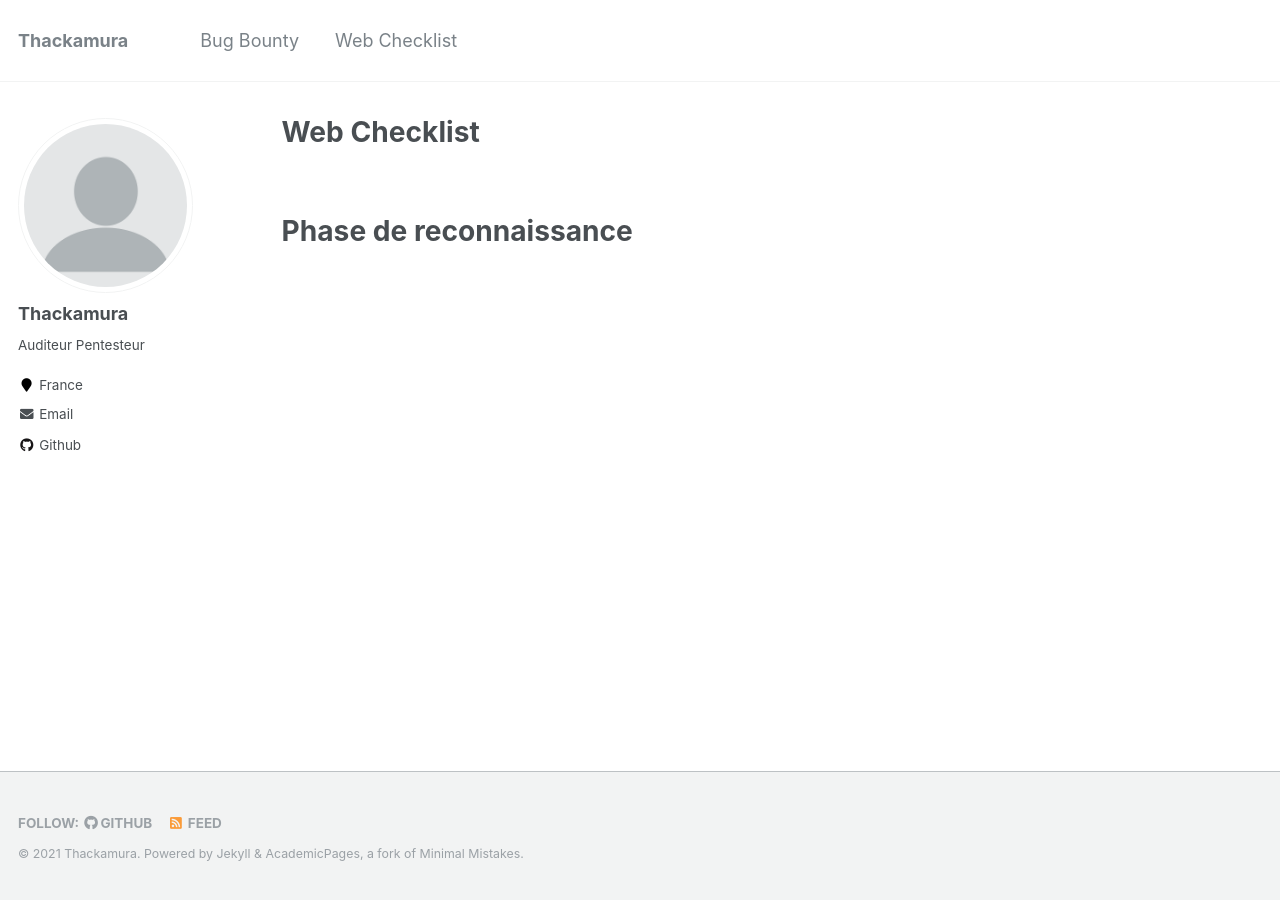
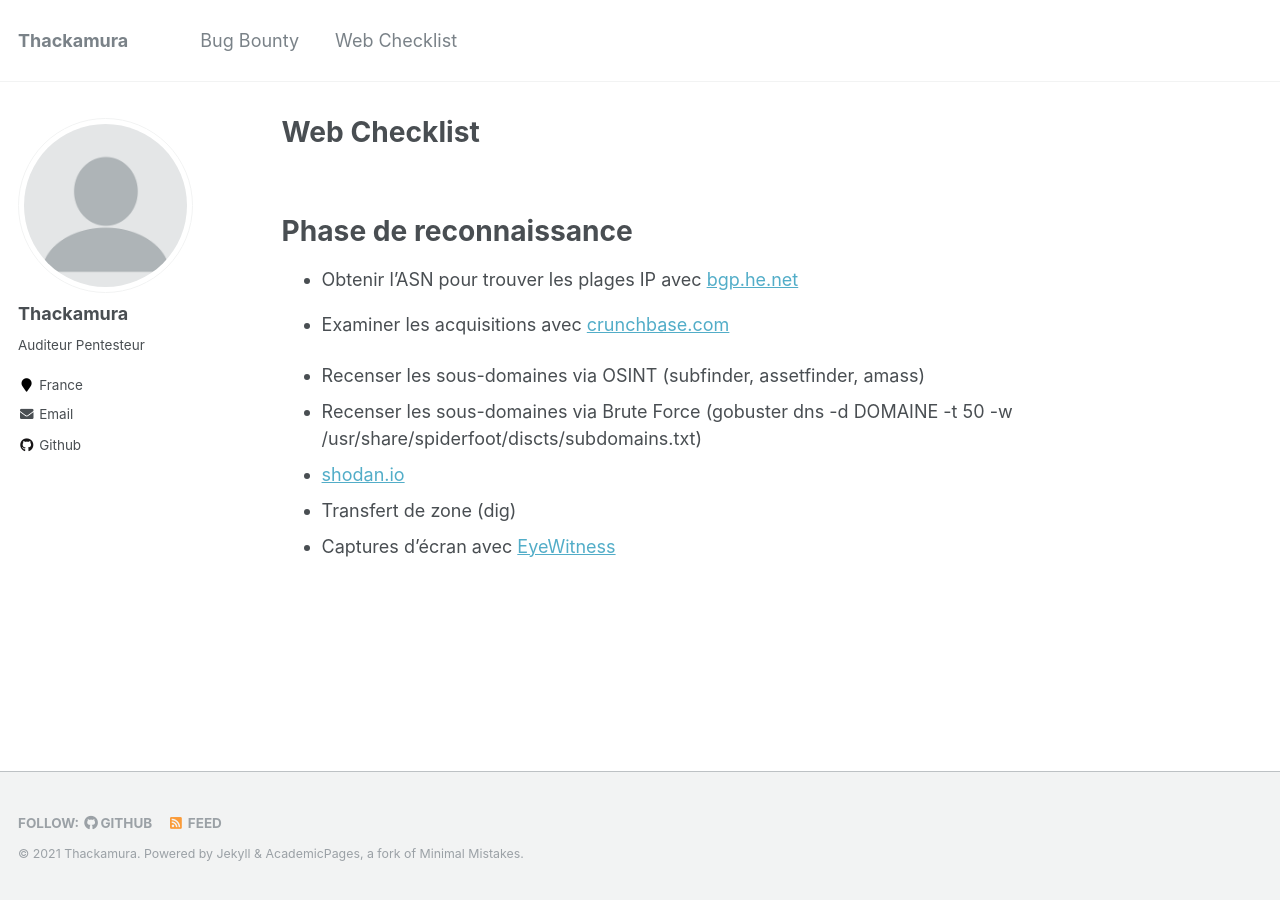
Before and after one commit to thackamura/thackamura.github.io, a Jekyll site: the page built from _pages/web-checklist.md, in a window 1280 px wide. Built offline with Jekyll 4.4.1, drawn with Linux system fonts in a browser that asks for light colours.

Commit message:
Update web-checklist.md

```diff
--- a/_pages/web-checklist.md
+++ b/_pages/web-checklist.md
@@ -12,3 +12,11 @@ redirect_from:
 
 Phase de reconnaissance
 ======
+* Obtenir l'ASN pour trouver les plages IP avec [bgp.he.net](https://bgp.he.net/)
+* Examiner les acquisitions avec [crunchbase.com](https://www.crunchbase.com/)
+
+* Recenser les sous-domaines via OSINT (subfinder, assetfinder, amass)
+* Recenser les sous-domaines via Brute Force (gobuster dns -d DOMAINE -t 50 -w /usr/share/spiderfoot/discts/subdomains.txt)
+* [shodan.io](https://www.shodan.io/)
+* Transfert de zone (dig)
+* Captures d'écran avec [EyeWitness](https://github.com/FortyNorthSecurity/EyeWitness)
```
